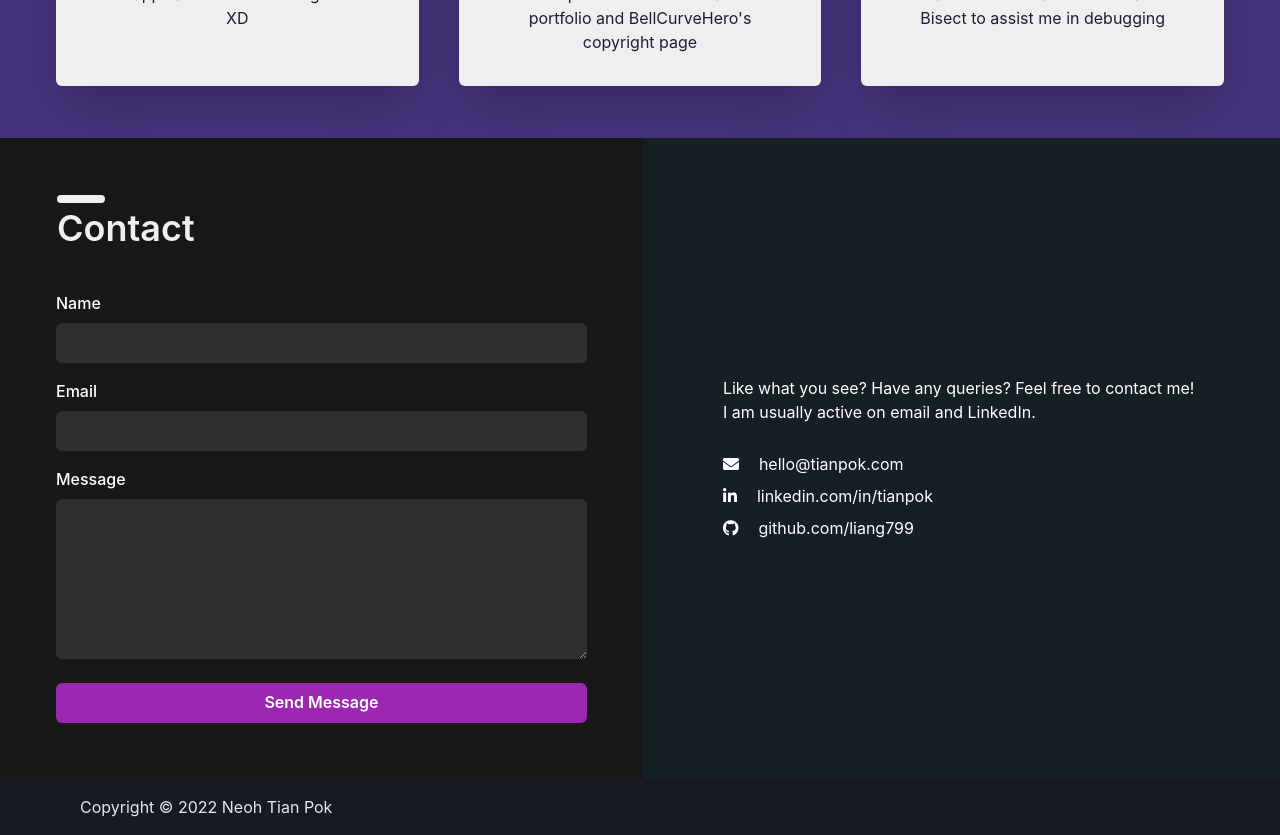
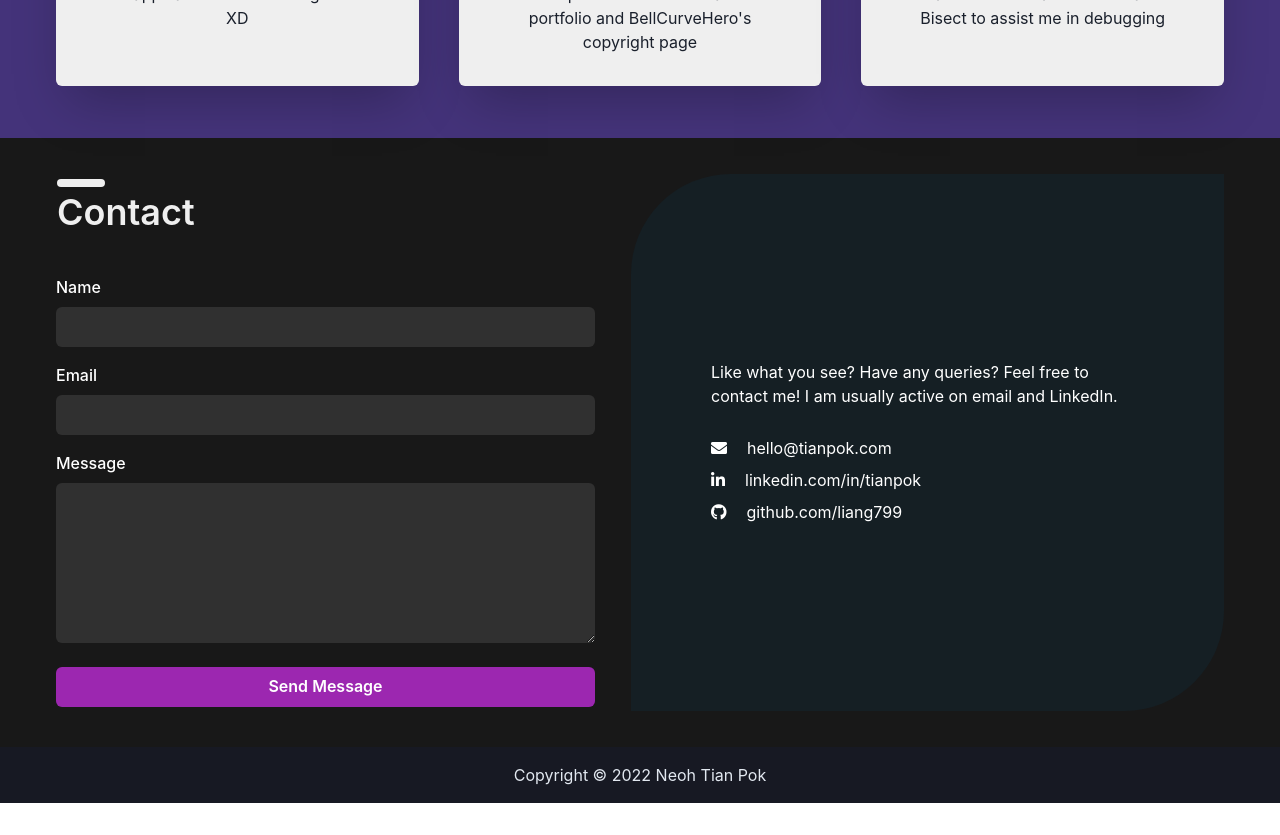
Before and after one commit to liang799/portfolio, a Next.js app: page / in a window 1280 px wide. Shown: the part 2140-2975 px from the top of the page. After the commit the page ends 2943 px from the top, so only its background shows below. Built offline with nearby package versions, Linux system fonts and the light colour scheme; a web font is replaced by a local one.

Commit message:
Fixed responsiveness

```diff
--- a/components/Contact.js
+++ b/components/Contact.js
@@ -4,14 +4,13 @@ import ContactAlt from "./ContactAlt";
 
 export default function Contact() {
   return (
-    <Flex maxWidth="full" bg="black.main" p={0}>
+    <Container maxWidth="full" bg="black.main" p={0}>
       <Container
-        flex={1}
         maxWidth="container.xl"
-        py={4}
         px={{ base: 8, lg: 14 }}
       >
-        <Stack>
+        <Flex>
+        <Stack flex={1}>
           <Heading
             pt={10}
             id="skills"
@@ -33,8 +32,9 @@ export default function Contact() {
           </Heading>
           <Form />
         </Stack>
+      <ContactAlt/>
+        </Flex>
       </Container>
-      <ContactAlt flex={1}/>
-    </Flex>
+    </Container>
   );
 }
--- a/components/ContactAlt.js
+++ b/components/ContactAlt.js
@@ -10,10 +10,15 @@ import OTHER from "./ContactData";
 export default function ContactAlt() {
   return(
       <Flex
+        ml={9}
+        mt={9}
+        mb={9}
         bg="black.alt"
-        flex={1.2}
+        borderBottomRightRadius={100}
+        borderTopLeftRadius={100}
+        flex={1.1}
         align="center"
-        justify={"center"}
+        justify="center"
         display={{ base: "none", md: "flex" }}
       >
         <Stack pl={{ base: 10, lg: 20 }} pr={{ base: 10, lg: 20 }}>
--- a/components/Footer.js
+++ b/components/Footer.js
@@ -43,7 +43,7 @@ export default function SmallWithSocial() {
         py={4}
         direction={{ base: "column", md: "row" }}
         spacing={4}
-        justify={{ base: "center", md: "space-between" }}
+        justify={{ base: "center", md: "center" }}
         align={{ base: "center", md: "center" }}
       >
         <Text>Copyright © 2022 Neoh Tian Pok</Text>
```
